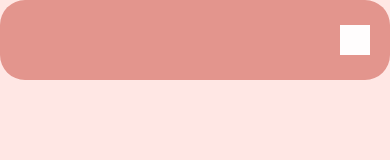
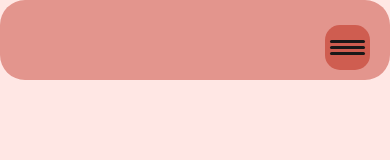
Before and after one commit to springevidence/portfolio, a React (Create React App) app: page / in a window 390 px wide. Shown: the top 160 px of the page. Built offline with nearby package versions, Linux system fonts and the light colour scheme.

Commit message:
updated burger menu

```diff
--- a/src/footer/Footer.js
+++ b/src/footer/Footer.js
@@ -25,7 +25,6 @@ const Footer = () => {
                             <img src={linkedinIcon} alt=""/>
                         </a>
                     </div>
-                    {/*<div className={style.socialItem}></div>*/}
                 </div>
                 <span className={style.copyrightTitle}>© 2023 Все права защищены</span>
             </div>
--- a/src/header/burgerNav/BurgerNav.js
+++ b/src/header/burgerNav/BurgerNav.js
@@ -1,6 +1,7 @@
 import React, {useState} from 'react';
 import style from './BurgerNav.module.scss'
 import {Link} from 'react-scroll';
+
 
 const BurgerNav = () => {
     const [isBurgerNavOpen, setBurgerNavOpen] = useState(false)
@@ -44,7 +45,14 @@ const BurgerNav = () => {
                       duration={500}
                 >Контакты</Link>
             </div>
-            <div onClick={showBurgerNav} className={style.burgerBtn}></div>
+            <div onClick={showBurgerNav} className={style.burgerBtn}>
+                <div className={isBurgerNavOpen? `${style.wrapper} ${style.active}` : style.wrapper}>
+                    <span className={style.menuLine}></span>
+                    <span className={style.menuLine}></span>
+                    <span className={style.menuLine}></span>
+                </div>
+
+            </div>
         </div>
     );
 };
--- a/src/header/burgerNav/BurgerNav.module.scss
+++ b/src/header/burgerNav/BurgerNav.module.scss
@@ -11,7 +11,6 @@
     flex-direction: column;
     justify-content: center;
     align-items: center;
-    //display: none;
     transform: translate(0, -150px);
     transition: 0.7s;
     border-radius: 25px;
@@ -32,7 +31,8 @@
       text-decoration: none;
       color: $textColor;
       box-shadow: inset 0 -1px 0 $textColor, 0 1px 0 $textColor;
-      transition: box-shadow .3s;
+      transition: box-shadow .4s;
+      font-size: 20px;
     }
   }
   .show {
@@ -40,14 +40,60 @@
     height: 150px;
   }
   .burgerBtn{
-    width: 30px;
-    height: 30px;
-    background-color: #fff;
+    width: 45px;
+    height: 45px;
+    border-radius: 15px;
+    background-color: $textColor;
     position: absolute;
     top: 25px;
     right: 20px;
+    .wrapper {
+      position: relative;
+      .menuLine {
+        position: absolute;
+        height: 3px;
+        width: 35px;
+        background-color: black;
+        border-radius: 2px;
+        top: 15px;
+        left: 5px;
+      }
+      :nth-child(2) {
+        top: 21px;
+      }
+      :nth-child(3) {
+        top: 27px;
+      }
+    }
+    .active {
+        :nth-child(1) {
+          top: 20px;
+          transform: translate(0%, 0%) rotate(45deg);
+        }
+        :nth-child(2) {
+          display: none;
+        }
+        :nth-child(3){
+          top: 20px;
+          transform: translate(0%, 0%) rotate(-45deg);
+        }
+
+          //nth-child(1) {
+          //  display: none;
+          //}
+          //nth-child(2) {
+          //  top: 50%;
+          //  transform: translate(-50%, 0%) rotate(45deg);
+          //}
+          //nth-child(3) {
+          //top: 50%;
+          //transform: translate(-50%, 0%) rotate(-45deg);
+          //}
+
+    }
+
   }
-  @media screen and (min-width: 530px) {
+  @media screen and (min-width: 401px) {
     display: none;
   }
 }
--- a/src/header/nav/Nav.module.scss
+++ b/src/header/nav/Nav.module.scss
@@ -20,6 +20,9 @@
     color: $textColor;
     box-shadow: inset 0 -1px 0 $textColor, 0 1px 0 $textColor;
     transition: box-shadow .3s;
+    @media screen and (max-width: 530px) {
+      font-size: 18px;
+    }
 
     &:hover {
       background-color: $backgroundColor;
@@ -29,9 +32,8 @@
       cursor: pointer;
     }
 
-
   }
-  @media screen and (max-width: 529px) {
+  @media screen and (max-width: 400px) {
     display: none;
   }
 }
```
Also changed, not shown: src/assets/icons/burgerMenu.svg (added).
